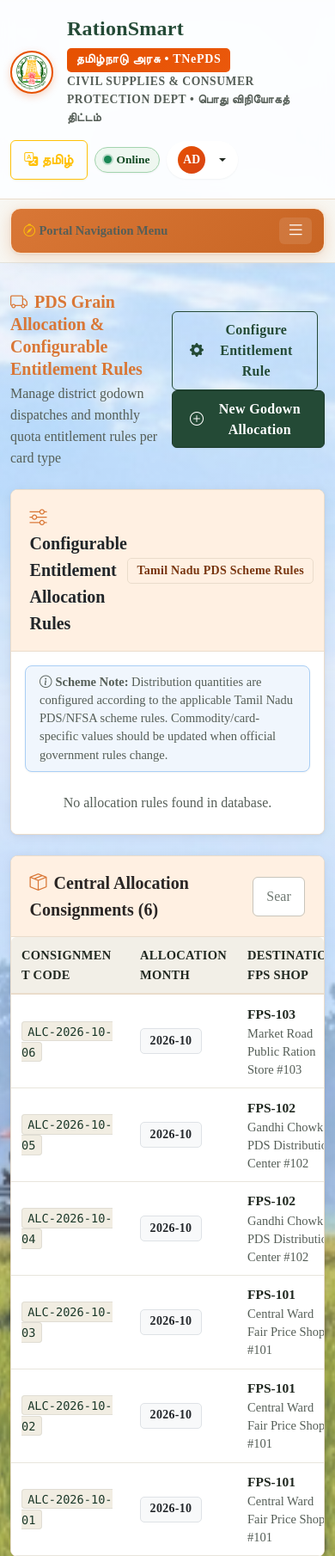
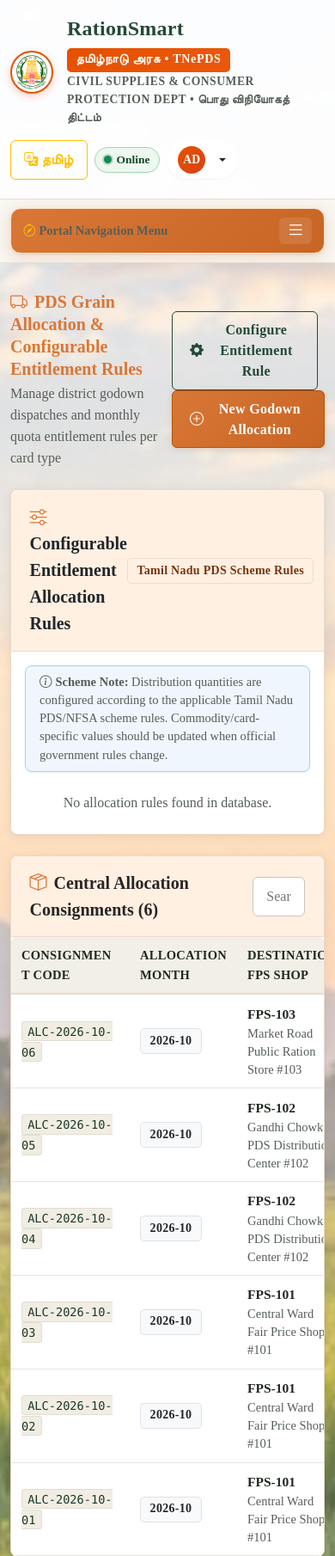
Before and after one commit to MahathiSelvaraj/RationSmart-PDS-Portal, a Flask app: page /admin/allocations in a window 390 px wide. Shown: the part 92-1902 px from the top of the page at 86% size. Run offline with Flask 3, Linux system fonts and the light colour scheme; a user stored in the database is signed in; data comes from the database, SQL or seed files in the repository; data that the repository does not hold is empty; some libraries are stand-ins or nearby versions.

Commit message:
feat(ui): update orange Sign In button, add dealer godown background and admin golden sunrise landscape background

```diff
--- a/static/css/style.css
+++ b/static/css/style.css
@@ -104,6 +104,53 @@ body {
   background-repeat: no-repeat !important;
 }
 
+/* Admin specific background: Golden sunrise paddy landscape */
+body.admin-page-bg,
+.page-bg.admin-page-bg,
+.admin-page-bg {
+  background-color: #FFF9F2 !important;
+  background-image:
+    linear-gradient(rgba(255, 249, 242, 0.20), rgba(255, 249, 242, 0.30)),
+    url('/static/images/admin-landscape-background.jpg') !important;
+  background-size: cover !important;
+  background-position: center 30% !important;
+  background-attachment: fixed !important;
+  background-repeat: no-repeat !important;
+}
+
+@media (max-width: 768px) {
+  body.admin-page-bg,
+  .page-bg.admin-page-bg,
+  .admin-page-bg {
+    background-position: 50% center !important;
+    background-attachment: scroll !important;
+  }
+}
+
+/* Dealer specific background: Grain godown / warehouse photograph */
+body.dealer-page-bg,
+.page-bg.dealer-page-bg,
+.dealer-page-bg {
+  background-color: #FFF9F2 !important;
+  background-image:
+    linear-gradient(rgba(255, 249, 242, 0.20), rgba(255, 249, 242, 0.30)),
+    url('/static/images/dealer-godown-background.jpg') !important;
+  background-size: cover !important;
+  background-position: center 30% !important;
+  background-attachment: fixed !important;
+  background-repeat: no-repeat !important;
+}
+
+@media (max-width: 768px) {
+  body.dealer-page-bg,
+  .page-bg.dealer-page-bg,
+  .dealer-page-bg {
+    background-position: 50% center !important;
+    background-attachment: scroll !important;
+  }
+}
+
+
 .section-bg {
   background-color: #FFF0E2 !important;
   background-image: none !important;
@@ -413,16 +460,20 @@ input[type="radio"] {
 
 .btn-primary {
   background-color: var(--pds-primary) !important;
-  border-color: var(--pds-primary-dark) !important;
+  background: linear-gradient(135deg, #D97736 0%, #C86524 100%) !important;
+  background-color: #D97736 !important;
+  border-color: #B45309 !important;
   color: #FFFFFF !important;
+  box-shadow: 0 2px 6px rgba(217, 119, 54, 0.25) !important;
 }
 
 .btn-primary:hover,
 .btn-primary:focus {
-  background-color: var(--pds-primary-dark) !important;
-  border-color: #132B1F !important;
+  background: linear-gradient(135deg, #C25E20 0%, #A8490B 100%) !important;
+  background-color: #C25E20 !important;
+  border-color: #9A430A !important;
   color: #FFFFFF !important;
-  box-shadow: 0 4px 12px rgba(36, 74, 54, 0.32) !important;
+  box-shadow: 0 4px 14px rgba(180, 83, 9, 0.35) !important;
   transform: translateY(-1px);
 }
 
--- a/templates/base.html
+++ b/templates/base.html
@@ -26,7 +26,7 @@
 
     {% block head %}{% endblock %}
 </head>
-<body class="page-bg">
+<body class="page-bg{% if (current_user.is_authenticated and current_user.role == 'dealer') or (request.path and request.path.startswith('/dealer')) %} dealer-page-bg{% elif (current_user.is_authenticated and current_user.role == 'admin') or (request.path and request.path.startswith('/admin')) %} admin-page-bg{% endif %} {% block body_class %}{% endblock %}">
 
     <!-- 1. Top Government Identity Ribbon (Tamil Nadu State PDS) -->
     <div class="gov-topbar">
@@ -132,7 +132,7 @@
                         </ul>
                     </div>
                 {% else %}
-                    <a href="{{ url_for('login') }}" class="btn btn-primary btn-sm fw-bold px-3">
+                    <a href="{{ url_for('login') }}" class="btn btn-primary btn-sm fw-bold px-3" style="background: linear-gradient(135deg, #D97736 0%, #C86524 100%) !important; border: 1px solid #B45309 !important; color: #FFFFFF !important; box-shadow: 0 2px 4px rgba(217, 119, 54, 0.25) !important;">
                         <i class="bi bi-lock-fill me-1"></i> Sign In / Login
                     </a>
                 {% endif %}
```
Also changed, not shown: static/images/admin-landscape-background.jpg (added), static/images/dealer-godown-background.jpg (added).
